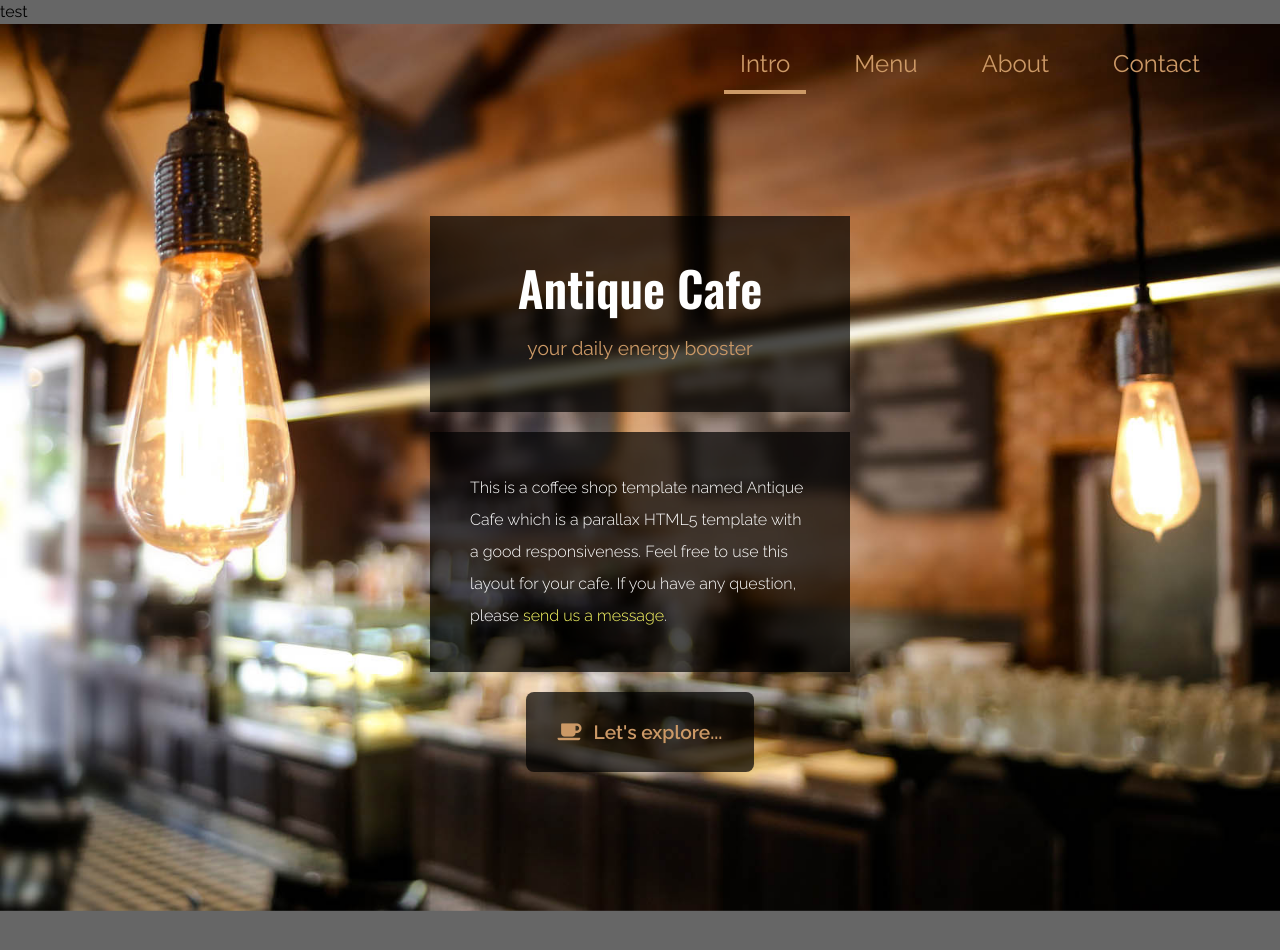
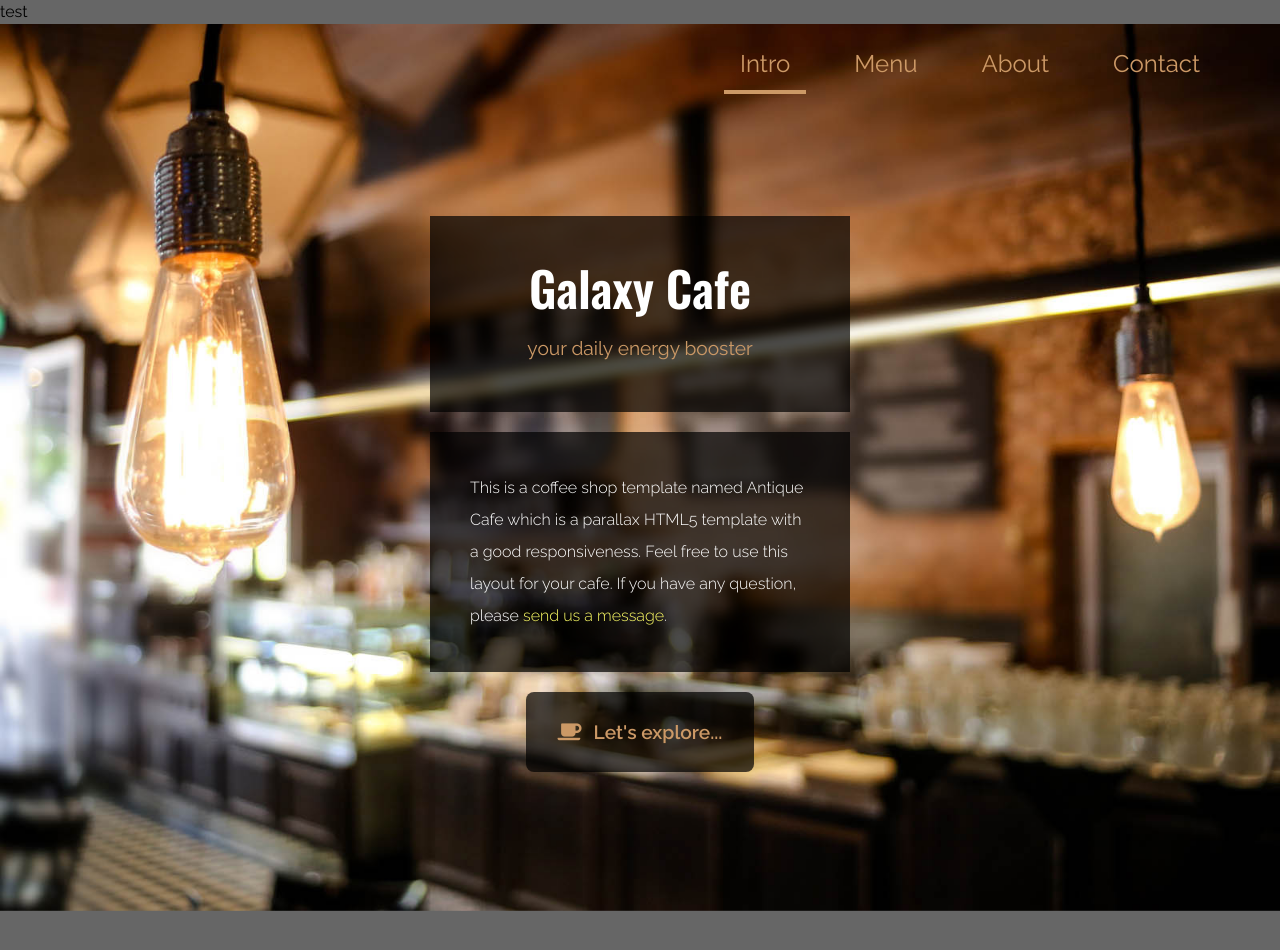
Before and after one commit to Parimal-Pradhan/cafe_web, a plain HTML site: page index.html in a window 1280 px wide. Shown: the top 950 px of the page. Drawn offline with nearby package versions, Linux system fonts and the light colour scheme.

Commit message:
index file changed - heading

```diff
--- a/index.html
+++ b/index.html
@@ -37,7 +37,7 @@ https://www.tooplate.com/view/2126-antique-cafe
         <div class="container mx-auto px-2 tm-intro-width">
             <div class="sm:pb-60 sm:pt-48 py-20">
                 <div class="bg-black bg-opacity-70 p-12 mb-5 text-center">
-                    <h1 class="text-white text-5xl tm-logo-font mb-5">Antique Cafe</h1>
+                    <h1 class="text-white text-5xl tm-logo-font mb-5"> Galaxy Cafe</h1>
                     <p class="tm-text-gold tm-text-2xl">your daily energy booster</p>
                 </div>
                 <div class="bg-black bg-opacity-70 p-10 mb-5">
```
